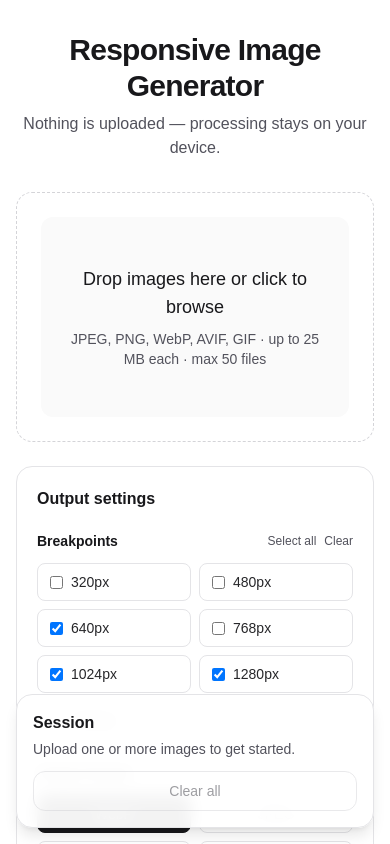
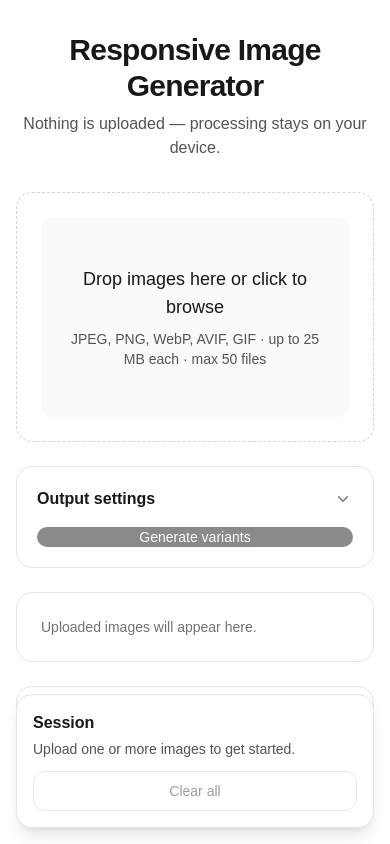
Before and after one commit to McReader/responsive-image-generator, a Next.js app: page / in a window 390 px wide. Shown: the top 844 px of the page. Built offline with nearby package versions, Linux system fonts and the light colour scheme.

Commit message:
Made mobile output settings collapsible

```diff
--- a/components/generator/GeneratorApp.tsx
+++ b/components/generator/GeneratorApp.tsx
@@ -97,7 +97,7 @@ export function GeneratorApp() {
         />
 
         <div className="lg:hidden">
-          <SettingsPanel {...settingsPanelProps} />
+          <SettingsPanel {...settingsPanelProps} collapsible />
         </div>
 
         <ImagePreviewGrid images={images} onRemove={handleRemoveImage} />
--- a/components/generator/SettingsPanel.tsx
+++ b/components/generator/SettingsPanel.tsx
@@ -1,5 +1,6 @@
 "use client";
 
+import { useState } from "react";
 import type { GeneratorSettings, SourceImage } from "@/lib/types";
 import { BreakpointSelector } from "./BreakpointSelector";
 import { FormatSelector } from "./FormatSelector";
@@ -10,6 +11,7 @@ interface SettingsPanelProps {
   images: SourceImage[];
   isProcessing: boolean;
   canGenerate: boolean;
+  collapsible?: boolean;
   onSettingsChange: (settings: GeneratorSettings) => void;
   onGenerate: () => void;
   onCancel: () => void;
@@ -20,17 +22,46 @@ export function SettingsPanel({
   images,
   isProcessing,
   canGenerate,
+  collapsible = false,
   onSettingsChange,
   onGenerate,
   onCancel,
 }: SettingsPanelProps) {
+  const [expanded, setExpanded] = useState(false);
+
   return (
     <section className="rounded-2xl border border-zinc-200 bg-white p-5 dark:border-zinc-800 dark:bg-zinc-900">
+      {collapsible ? (
+        <button
+          type="button"
+          aria-expanded={expanded}
+          onClick={() => setExpanded((current) => !current)}
+          className="flex w-full items-center justify-between gap-3 text-left"
+        >
+          <h2 className="text-base font-semibold text-zinc-900 dark:text-zinc-100">
+            Output settings
+          </h2>
+          <svg
+            aria-hidden="true"
+            viewBox="0 0 20 20"
+            fill="currentColor"
+            className={`h-5 w-5 shrink-0 text-zinc-500 transition-transform dark:text-zinc-400 ${expanded ? "rotate-180" : ""}`}
+          >
+            <path
+              fillRule="evenodd"
+              d="M5.23 7.21a.75.75 0 011.06.02L10 11.168l3.71-3.94a.75.75 0 111.08 1.04l-4.25 4.5a.75.75 0 01-1.08 0l-4.25-4.5a.75.75 0 01.02-1.06z"
+              clipRule="evenodd"
+            />
+          </svg>
+        </button>
+      ) : (
         <h2 className="mb-5 text-base font-semibold text-zinc-900 dark:text-zinc-100">
           Output settings
         </h2>
+      )}
 
-      <div className="space-y-6">
+      {(!collapsible || expanded) && (
+        <div className={`space-y-6 ${collapsible ? "mt-5" : ""}`}>
           <BreakpointSelector
             selectedBreakpoints={settings.selectedBreakpoints}
             images={images}
@@ -50,8 +81,9 @@ export function SettingsPanel({
             onChange={(quality) => onSettingsChange({ ...settings, quality })}
           />
         </div>
+      )}
 
-      <div className="mt-6 flex flex-col gap-3 sm:flex-row">
+      <div className={`flex flex-col gap-3 sm:flex-row ${collapsible && !expanded ? "mt-4" : "mt-6"}`}>
         <button
           type="button"
           disabled={!canGenerate || isProcessing}
```
Lines whose indentation alone changed are shown as unchanged.
